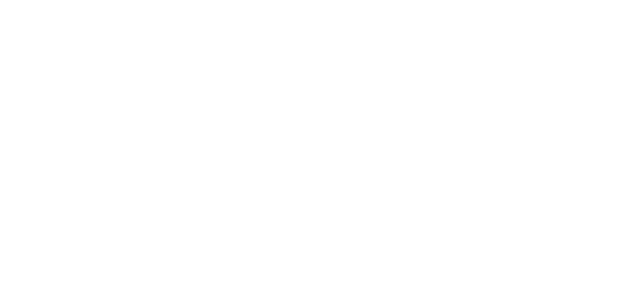
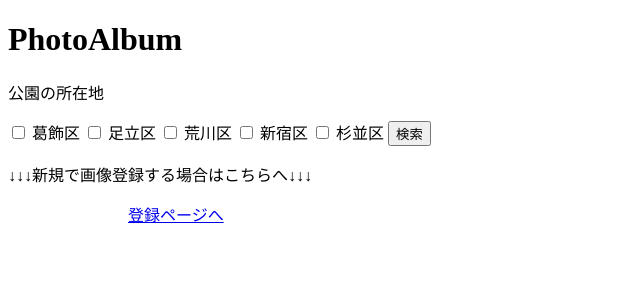
Before and after one commit to tneofull/PictAlbum, a PHP site: page / in a window 1280 px wide. Before the commit the part shown is empty. Shown: the top 300 px of the page, without its empty margins (0-640 px from the left). Run offline with PHP 8.4, Linux system fonts and the light colour scheme.

Commit message:
検索画面モックの作成

```diff
--- a/src/index.php
+++ b/src/index.php
@@ -1,11 +1,36 @@
 <!DOCTYPE html>
 <html lang="ja">
+
 <head>
     <meta charset="UTF-8">
     <meta name="viewport" content="width=device-width, initial-scale=1.0">
-    <title>Document</title>
+    <title>画像検索</title>
 </head>
+
 <body>
+    <header>
+        <h1>PhotoAlbum</h1>
+    </header>
+    <p>公園の所在地</p>
+    <form action="">
+        <input type="checkbox" name="test" id="test1">
+        <label for="test1">葛飾区</label>
+        <input type="checkbox" name="test" id="test2">
+        <label for="test2">足立区</label>
+        <input type="checkbox" name="test" id="test3">
+        <label for="test3">荒川区</label>
+        <input type="checkbox" name="test" id="test5">
+        <label for="test5">新宿区</label>
+        <input type="checkbox" name="test" id="test4">
+        <label for="test4">杉並区</label>
+
+        <input type="button" value="検索">
+    </form>
+    <p>↓↓↓新規で画像登録する場合はこちらへ↓↓↓</p>
+    <a href="new.php" style="margin: 0 120px;">登録ページへ</a>
+
+
 
 </body>
+
 </html>
```
